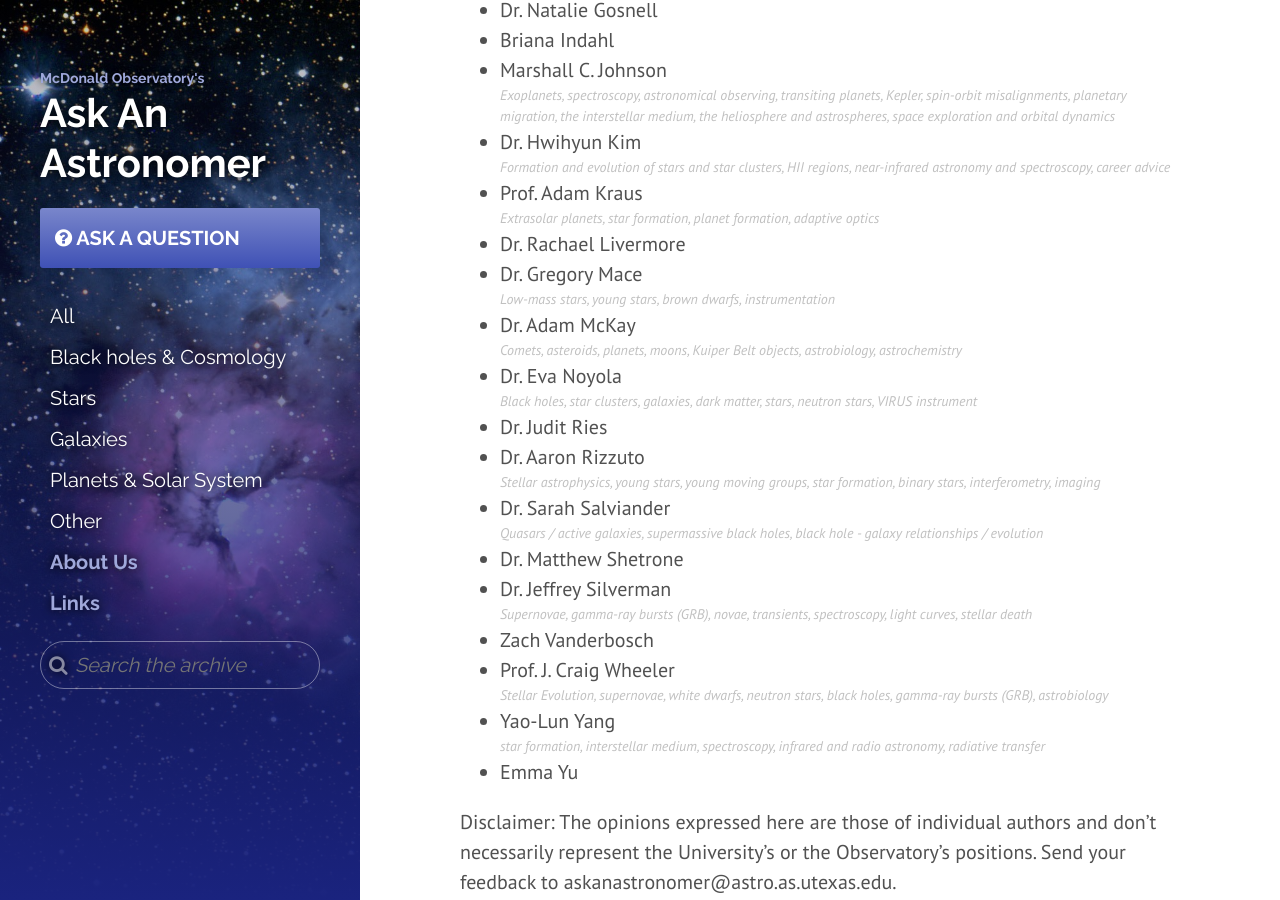
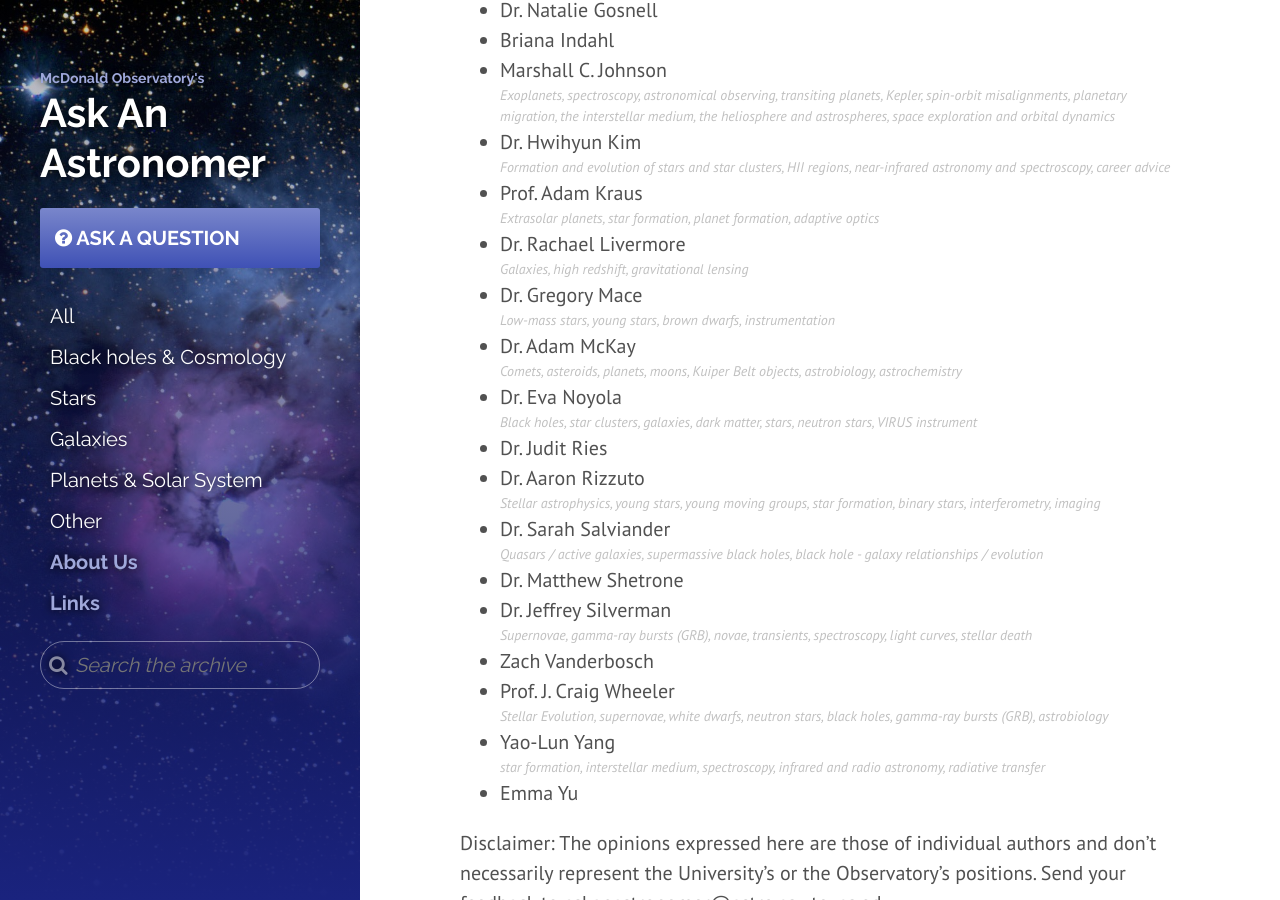
Before and after one commit to askanastronomer/askanastronomer.github.io, a Jekyll site: the page built from about.md, in a window 1280 px wide and 900 px high, scrolled down 828 px. Built offline with Jekyll 4.4.1, drawn with Linux system fonts in a browser that asks for light colours; nearby versions of some CDN libraries.

Commit message:
Added specialties

```diff
--- a/about.md
+++ b/about.md
@@ -25,7 +25,7 @@ font-size:0.7rem;
 * Marshall C. Johnson *Exoplanets, spectroscopy, astronomical observing, transiting planets, Kepler, spin-orbit misalignments, planetary migration, the interstellar medium, the heliosphere and astrospheres, space exploration and orbital dynamics*
 * Dr. Hwihyun Kim *Formation and evolution of stars and star clusters, HII regions, near-infrared astronomy and spectroscopy, career advice*
 * Prof. Adam Kraus *Extrasolar planets, star formation, planet formation, adaptive optics*
-* Dr. Rachael Livermore
+* Dr. Rachael Livermore *Galaxies, high redshift, gravitational lensing*
 * Dr. Gregory Mace *Low-mass stars, young stars, brown dwarfs, instrumentation*
 * Dr. Adam McKay *Comets, asteroids, planets, moons, Kuiper Belt objects, astrobiology, astrochemistry*
 * Dr. Eva Noyola *Black holes, star clusters, galaxies, dark matter, stars, neutron stars, VIRUS instrument*
```
